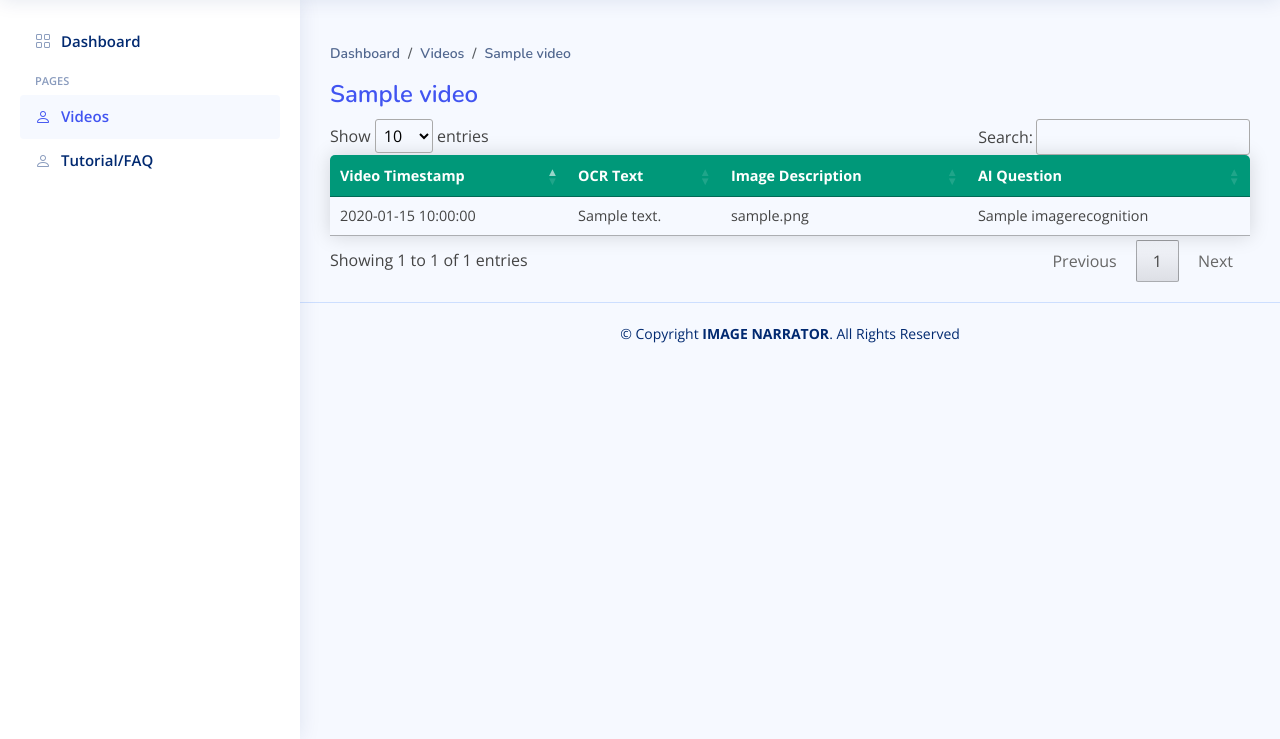
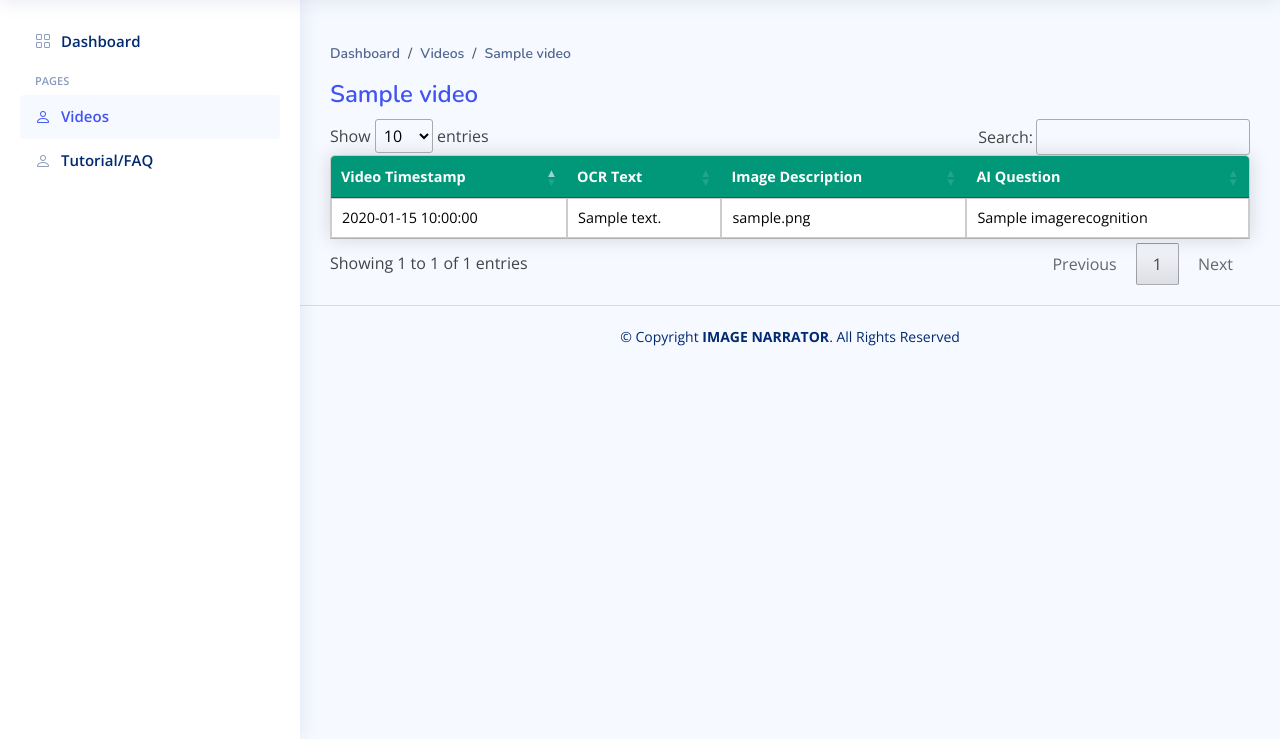
Before and after one commit to Lisa123wang/ImageNarrator, a PHP site: page /pages-videorecognition.php in a window 1280 px wide. Shown: the part 61-800 px from the top of the page. Run offline with PHP 8.4, Linux system fonts and the light colour scheme; the visitor is signed in with stand-in values (Sample User, id 1); tables that the repository leaves empty or names only in its code hold one stand-in row (values such as "Sample post"); some libraries are stand-ins or nearby versions.

Commit message:
Update pages-videorecognition.php

```diff
--- a/NarratorAdmin/pages-videorecognition.php
+++ b/NarratorAdmin/pages-videorecognition.php
@@ -135,6 +135,17 @@ if ($stmtVideoInfo) {
 
 mysqli_close($connection);
 ?>
+<!-- Custom CSS for White Theme with Original Green Table Headers -->
+<style>
+  .data-table,
+  .data-table td {
+    background-color: white; /* White background for the table and cells */
+    color: black; /* Black text for readability */
+    border: 1px solid #ccc; /* Light grey borders */
+  }
+
+</style>
+
 <body>
 
   <!-- ======= Header ======= -->
```
